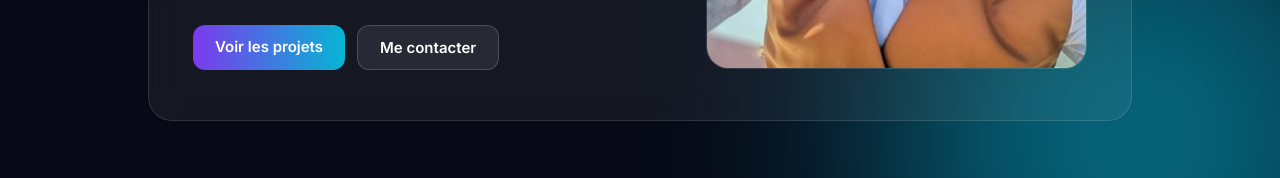
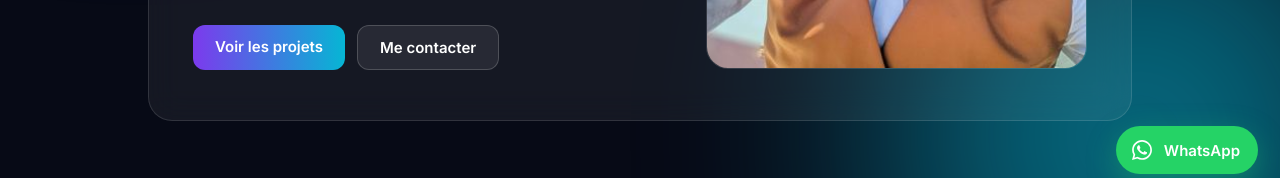
Before and after one commit to TsioryP/portfolio, a plain HTML site: page index.html in a window 1280 px wide. Shown: the part 604-782 px from the top of the page. Drawn offline with Linux system fonts and the light colour scheme.

Commit message:
Ajouter un bouton WhatsApp fixe en bas à droite
Co-Authored-By: Claude Haiku 5.5 <noreply@anthropic.com>
Claude-Session: https://claude.ai/code/session_01PxiSbr2wbxEkbUv68z2zyc

```diff
--- a/index.html
+++ b/index.html
@@ -68,6 +68,10 @@ img.zoomable:hover{border-color:rgba(167,139,250,.6)!important}
 #lb .p{left:20px;top:50%;transform:translateY(-50%)}
 #lb .n{right:20px;top:50%;transform:translateY(-50%)}
 #lb .cap{position:absolute;bottom:22px;left:0;right:0;text-align:center;color:#C7D2FE;font-size:14px}
+.wa-float{position:fixed;right:22px;bottom:22px;z-index:90;display:inline-flex;align-items:center;gap:10px;padding:12px 18px 12px 14px;border-radius:999px;background:#25D366;color:#fff;text-decoration:none;font-weight:600;font-size:15px;box-shadow:0 10px 30px rgba(37,211,102,.35);transition:transform .2s,box-shadow .2s}
+.wa-float:hover{transform:translateY(-3px);box-shadow:0 14px 36px rgba(37,211,102,.45)}
+.wa-float svg{width:24px;height:24px;flex-shrink:0}
+@media(max-width:600px){.wa-float span{display:none}.wa-float{padding:14px;border-radius:50%}}
 footer{margin-top:60px;text-align:center;color:#8B95B5;font-size:14px}
 footer a{color:#C7D2FE}
 @media(max-width:600px){
@@ -166,6 +170,11 @@ footer a{color:#C7D2FE}
   </div>
 </section>
 
+<a class="wa-float" href="https://wa.me/261344905209?text=Bonjour%20Tsiory%2C%20je%20visite%20ton%20portfolio" target="_blank" rel="noopener" aria-label="Me contacter sur WhatsApp">
+  <svg viewBox="0 0 24 24" fill="currentColor" aria-hidden="true"><path d="M12.04 2C6.58 2 2.13 6.45 2.13 11.91c0 1.75.46 3.45 1.32 4.95L2 22l5.25-1.38a9.9 9.9 0 0 0 4.79 1.22h.01c5.46 0 9.91-4.45 9.91-9.91C21.96 6.45 17.5 2 12.04 2zm0 18.15h-.01a8.2 8.2 0 0 1-4.19-1.15l-.3-.18-3.12.82.83-3.04-.2-.31a8.2 8.2 0 0 1-1.26-4.38c0-4.54 3.7-8.24 8.25-8.24 2.2 0 4.27.86 5.82 2.42a8.19 8.19 0 0 1 2.41 5.83c0 4.54-3.7 8.25-8.27 8.25zm4.52-6.17c-.25-.12-1.47-.72-1.69-.81-.23-.08-.39-.12-.55.12-.17.25-.64.81-.78.97-.14.17-.29.19-.53.06-.25-.12-1.05-.39-2-1.23-.74-.66-1.24-1.47-1.38-1.72-.14-.25-.02-.38.11-.5.11-.11.25-.29.37-.43.12-.14.17-.25.25-.41.08-.17.04-.31-.02-.43-.06-.12-.55-1.33-.76-1.82-.2-.48-.4-.42-.55-.42h-.47c-.16 0-.43.06-.66.31-.23.25-.86.84-.86 2.05s.88 2.38 1 2.54c.12.17 1.73 2.64 4.19 3.7.59.25 1.05.4 1.4.52.59.19 1.12.16 1.55.1.47-.07 1.47-.6 1.67-1.18.21-.58.21-1.07.14-1.18-.06-.11-.22-.17-.47-.29z"/></svg>
+  <span>WhatsApp</span>
+</a>
+
 <div id="lb" role="dialog" aria-modal="true" aria-label="Aperçu de l'image">
   <button class="x" aria-label="Fermer">×</button>
   <button class="p" aria-label="Image précédente">‹</button>
```
